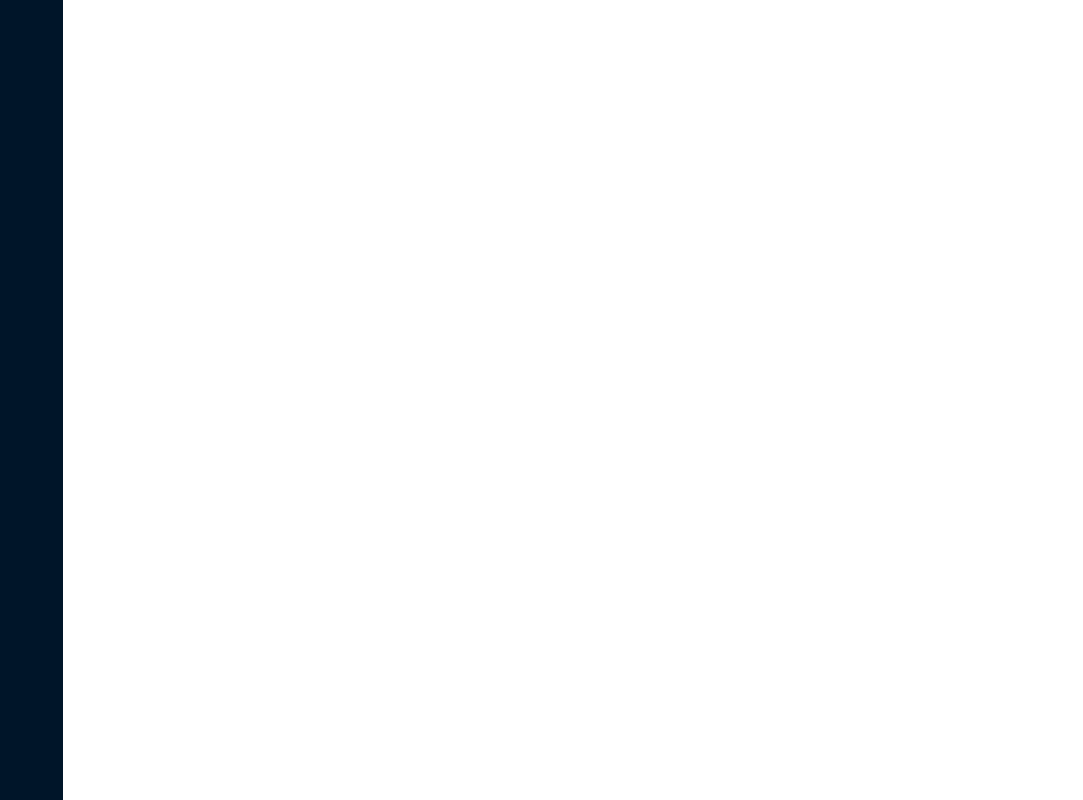
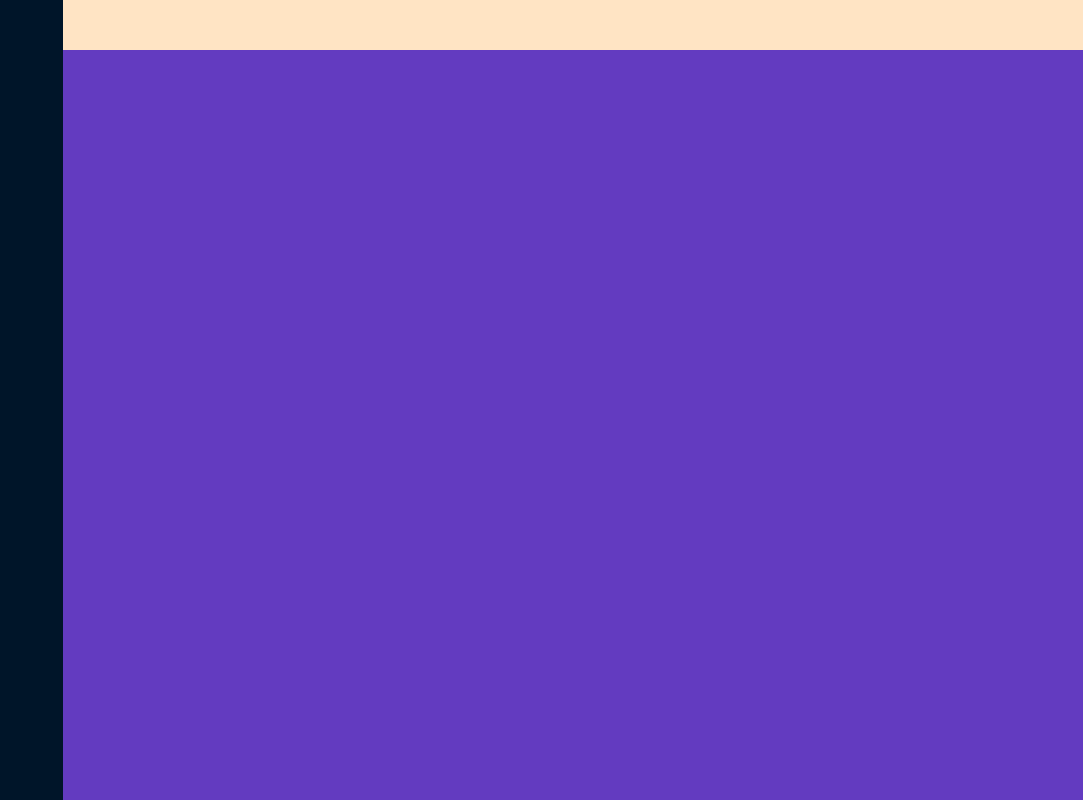
Before and after one commit to bnnnnnnnnnnnn/vue-admin-demo, a Vue app: page / in a window 1280 px wide. Shown: the whole page, without its empty margins (197-1280 px from the left). Built offline with nearby package versions, Linux system fonts and the light colour scheme.

Commit message:
fix：layout静态页面样式

```diff
--- a/src/assets/styles/variable.scss
+++ b/src/assets/styles/variable.scss
@@ -1,4 +1,7 @@
 // 全局的scss变量
 //左侧菜单的宽度
 $base-menu-width:260px;
+//左侧菜单的背景颜色
 $base-menu-background:#001529;
+// 右侧导航栏高度
+$base-tab-hight:50px;
--- a/src/layout/index.vue
+++ b/src/layout/index.vue
@@ -2,13 +2,10 @@
   <div class="layout_container">
     <!-- 左侧菜单 -->
     <div class="layout_slider"></div>
-    <!-- 右侧内容 -->
-    <div>
-      <!-- 顶部导航 -->
-      <div></div>
-      <!-- 内容展示区 -->
-      <div></div>
-    </div>
+    <!-- 顶部导航 -->
+    <div class="layout_tab"></div>
+    <!-- 内容展示区 -->
+    <div class="layout_main"></div>
   </div>
 </template>
 
@@ -23,5 +20,21 @@
     height: 100vh;
     background: $base-menu-background;
   }
+  .layout_tab {
+    position: fixed;
+    width: calc(100% - $base-menu-width);
+    height: $base-tab-hight;
+    top: 0;
+    left: $base-menu-width;
+    background-color: bisque;
+  }
+  .layout_main {
+    position: fixed;
+    width: calc(100% - $base-menu-width);
+    height: calc(100% - $base-tab-hight);
+    top: $base-tab-hight;
+    left: $base-menu-width;
+    background-color: rgb(99, 59, 192);
+  }
 }
 </style>
```
